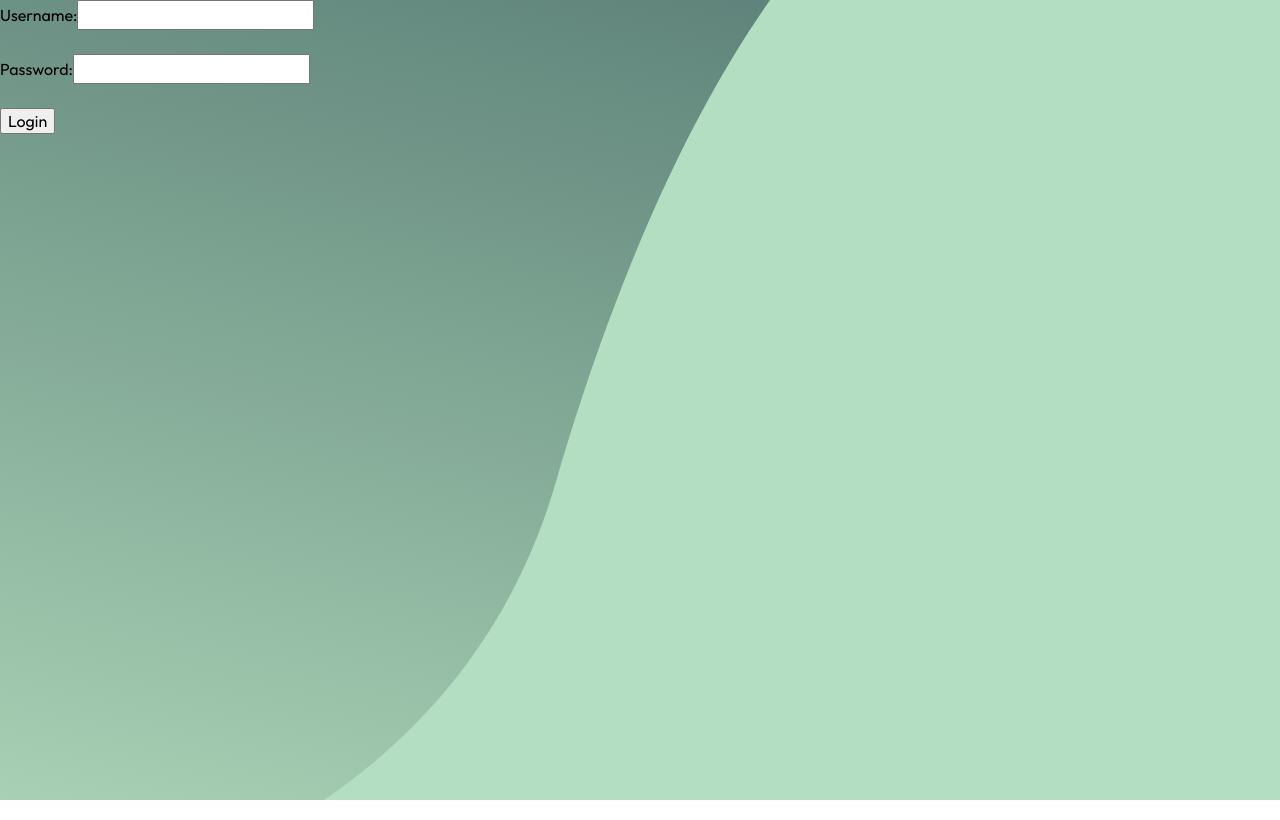
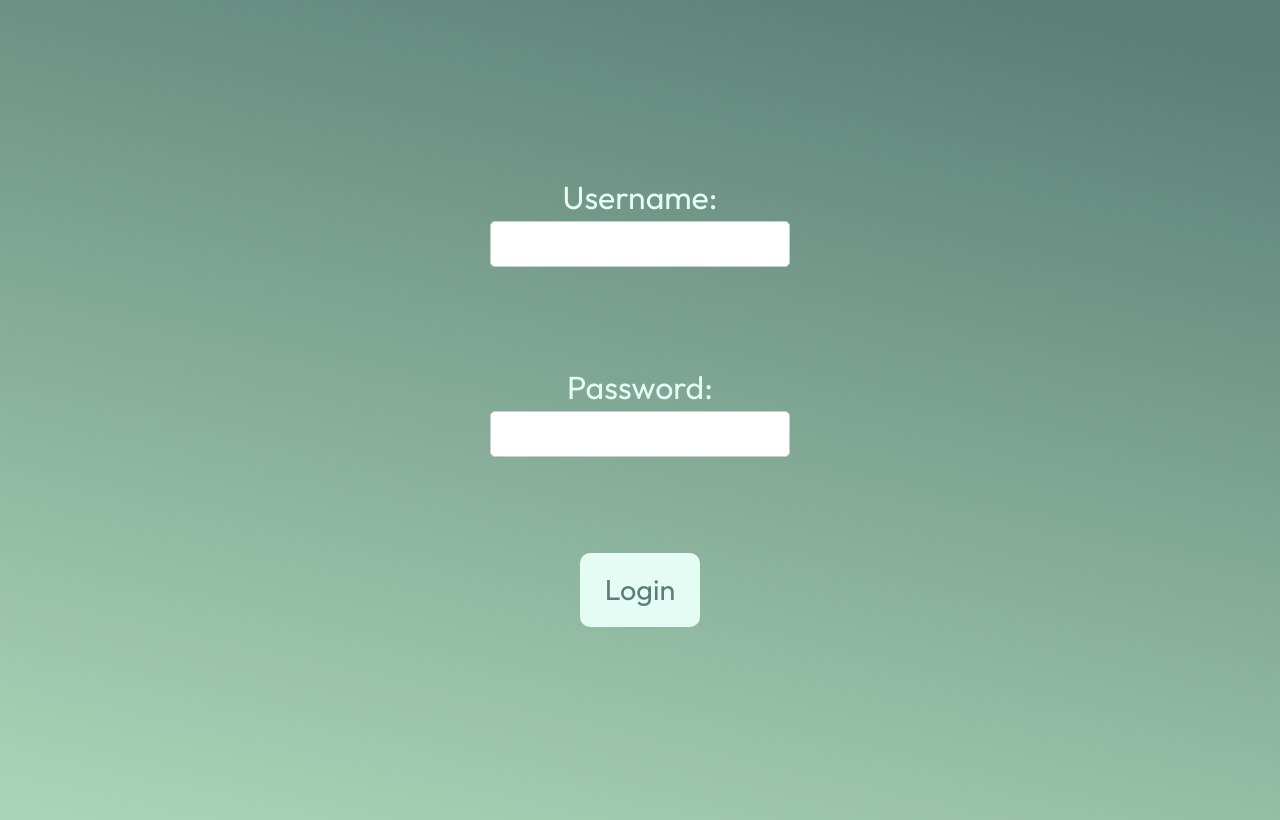
Before and after one commit to srikar-eranky/project-cognitio, a Next.js app in the folder client/: page /login in a window 1280 px wide. Built offline with nearby package versions, Linux system fonts and the light colour scheme.

Commit message:
did route for login and styling

```diff
--- a/client/src/app/login/page.js
+++ b/client/src/app/login/page.js
@@ -3,18 +3,38 @@ import styles from "./page.module.css";
 function Login() {
   return (
     <>
-      <form>
+      <style js="true" global="true">
+        {`
+        body {
+            background: linear-gradient(12.8deg, #C5EFCB -29.07%, #5B7F77 94.75%);
+            margin-bottom: 20px;
+        }
+          `}
+      </style>
+      <form className={styles.form}>
         <label htmlFor="username">Username:</label>
-        <input type="text" id="username" name="username" required />
+        <input
+          type="text"
+          className={styles.inputField}
+          id="username"
+          name="username"
+          required
+        />
         <br />
         <br />
 
         <label htmlFor="password">Password:</label>
-        <input type="password" id="password" name="password" required />
+        <input
+          type="password"
+          className={styles.inputField}
+          id="password"
+          name="password"
+          required
+        />
         <br />
         <br />
 
-        <input type="submit" value="Login" />
+        <input className={styles.login} type="submit" value="Login" />
       </form>
     </>
   );
--- a/client/src/app/login/page.module.css
+++ b/client/src/app/login/page.module.css
@@ -0,0 +1,48 @@
+.form {
+  width: 100%;
+  height: 100%;
+  display: flex;
+  justify-content: center;
+  align-items: center;
+  flex-direction: column;
+  font-size: 2rem;
+  font-family: var(--outfit);
+  color: var(--mainText);
+}
+
+.inputField {
+  width: 300px;
+  padding: 10px;
+  border: 1px solid #ccc;
+  border-radius: 5px;
+  font-size: 16px;
+  outline: none;
+  color: var(--darkGreen);
+}
+
+.inputField:focus {
+  border-color: var(--accentGreen1);
+  box-shadow: var(--accentGreen2);
+}
+
+.login {
+  display: flex;
+  justify-content: center;
+  align-items: center;
+  padding: 15px;
+  padding-left: 25px;
+  padding-right: 25px;
+  border-radius: 10px;
+  border-style: none;
+  background-color: var(--mainText);
+  cursor: pointer;
+  font-family: var(--outfit);
+  font-size: 1.8rem;
+  color: var(--darkGreen);
+  transition: background-color 0.5s ease, color 0.5s ease;
+}
+
+.login:hover {
+  background-color: var(--darkGreen);
+  color: var(--mainText);
+}
```
Also changed, not shown: client/src/app/components/LogInBtn/btn.js (+9 -6 lines), client/src/app/components/LogInBtn/btn.module.css (+7 -3 lines).
